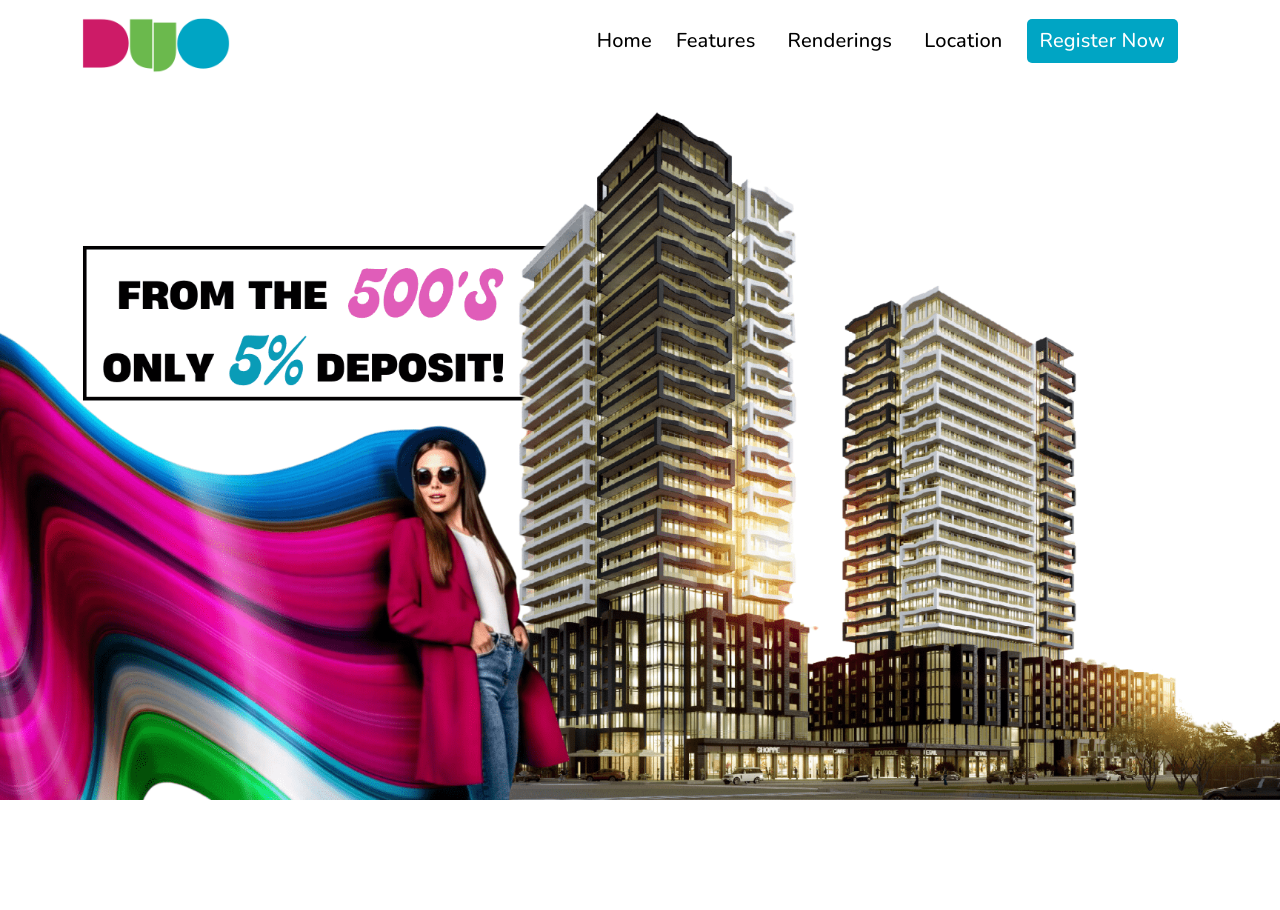
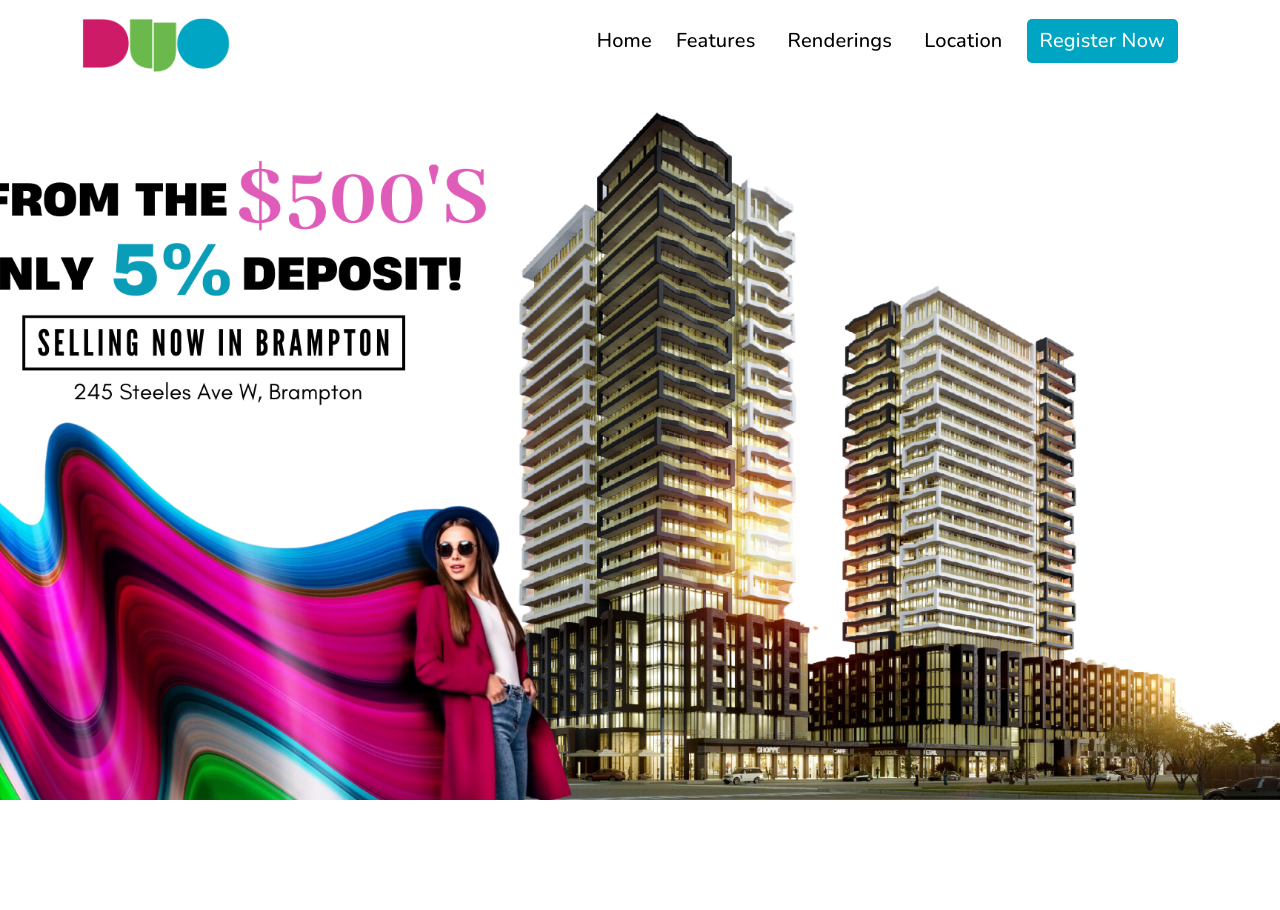
Before and after one commit to udbhavghimire/duo-condos, a PHP site: page / in a window 1280 px wide. Shown: the top 910 px of the page. Run offline with PHP 8.4, Linux system fonts and the light colour scheme; some libraries are stand-ins or nearby versions.

Commit message:
hero image

```diff
--- a/css/style.css
+++ b/css/style.css
@@ -520,7 +520,7 @@ textarea {
 #hero {
     width: 100%;
     height: 100vh;
-    background: url("../images/hero.png");
+    background: url("../images/hero1.png");
     background-size: cover;
     background-position: center;
     position: relative;
```
Also changed, not shown: images/hero1.png (added).
